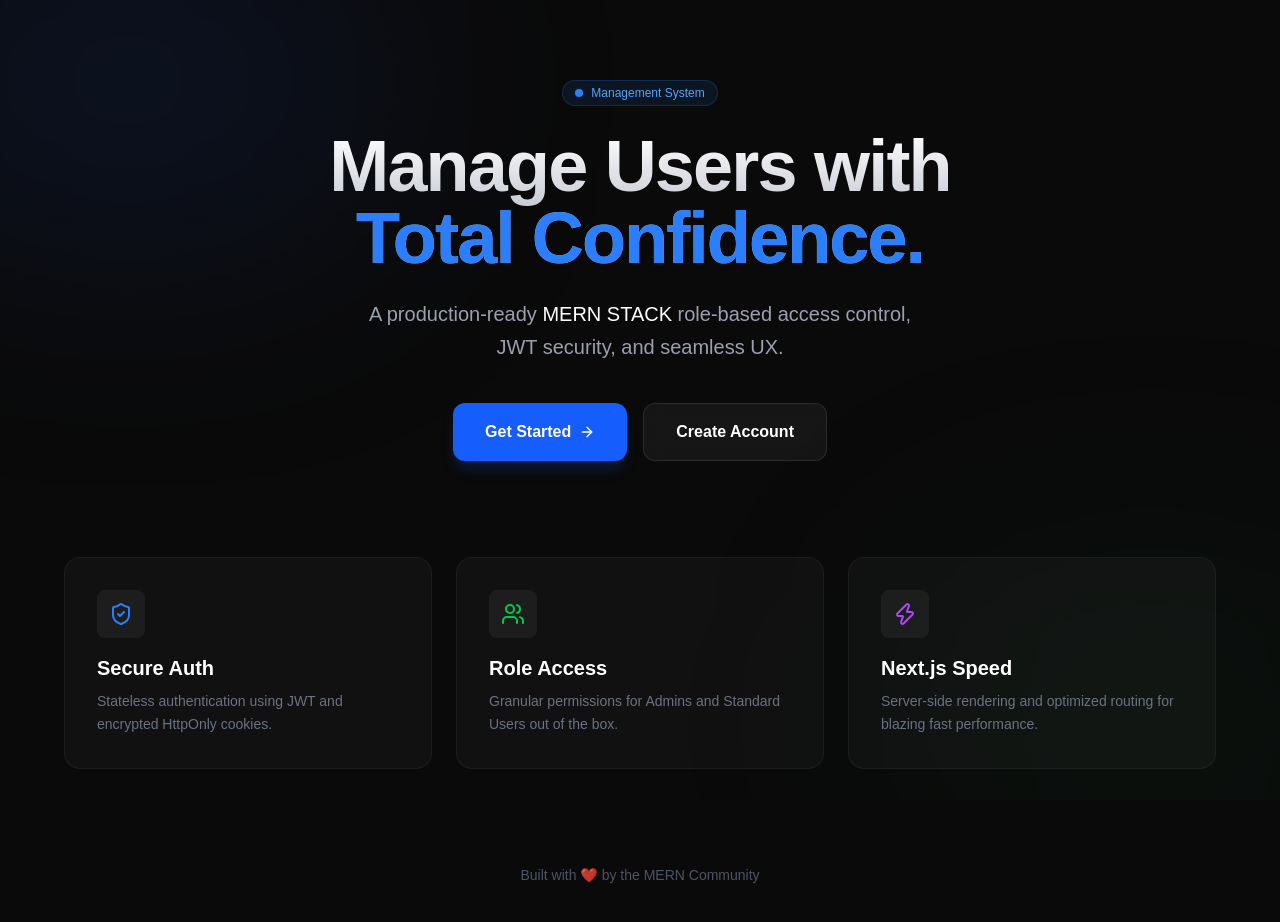
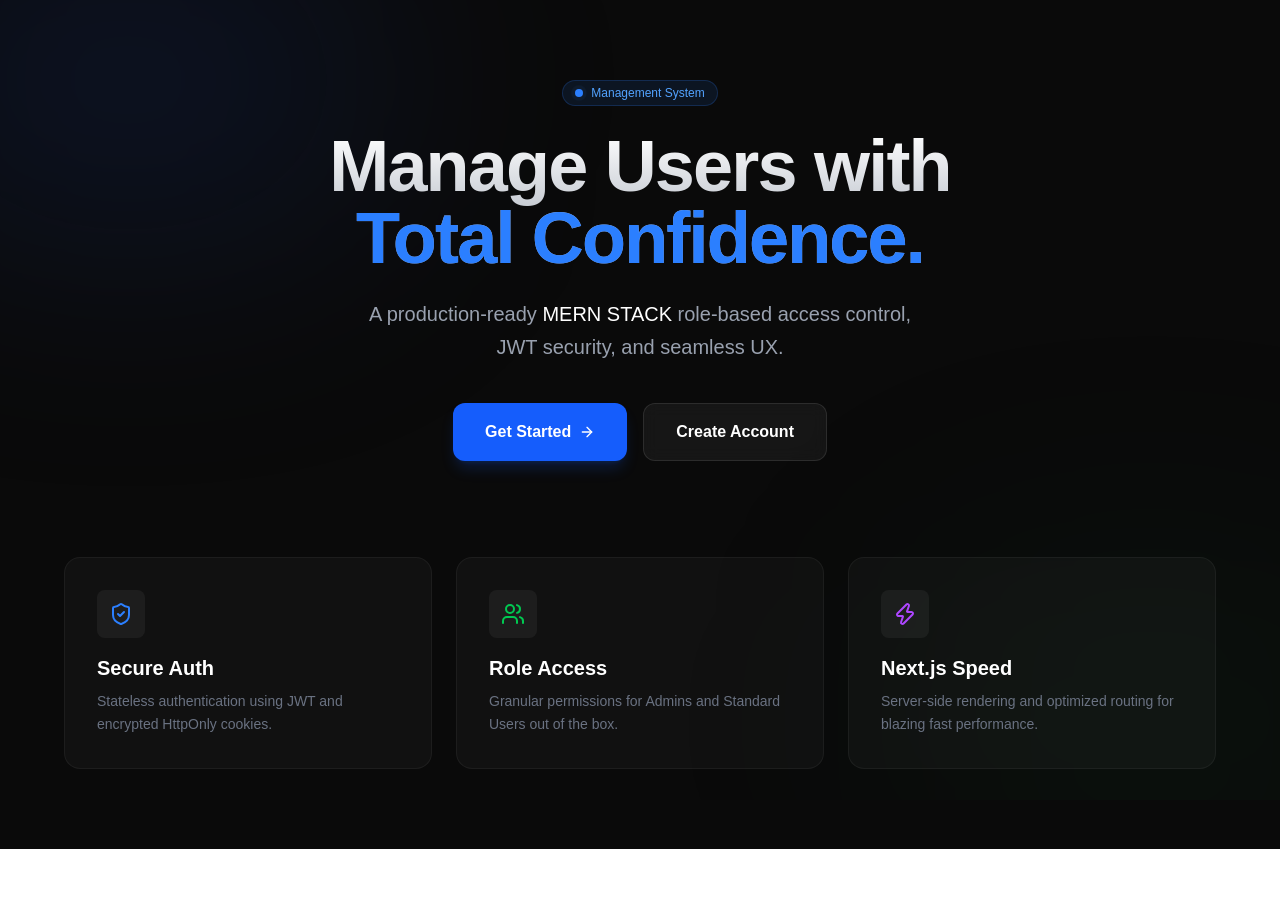
Before and after one commit to RasheedBShaik/user-management-system, a Next.js app in the folder frontend/: page / in a window 1280 px wide. Shown: the top 922 px of the page. After the commit the page ends 849 px from the top, so only its background shows below. Built offline with nearby package versions, Linux system fonts and the light colour scheme.

Commit message:
Remove footer from page component
Removed footer section from the page component.

```diff
--- a/frontend/src/app/page.tsx
+++ b/frontend/src/app/page.tsx
@@ -107,9 +107,7 @@ export default function Home() {
         </div>
 
         {/* FOOTER */}
-        <footer className="mt-24 text-gray-600 text-sm font-medium">
-          Built with <span className="text-red-900/80">❤️</span> by the MERN Community
-        </footer>
+
       </div>
     </div>
   );
```
